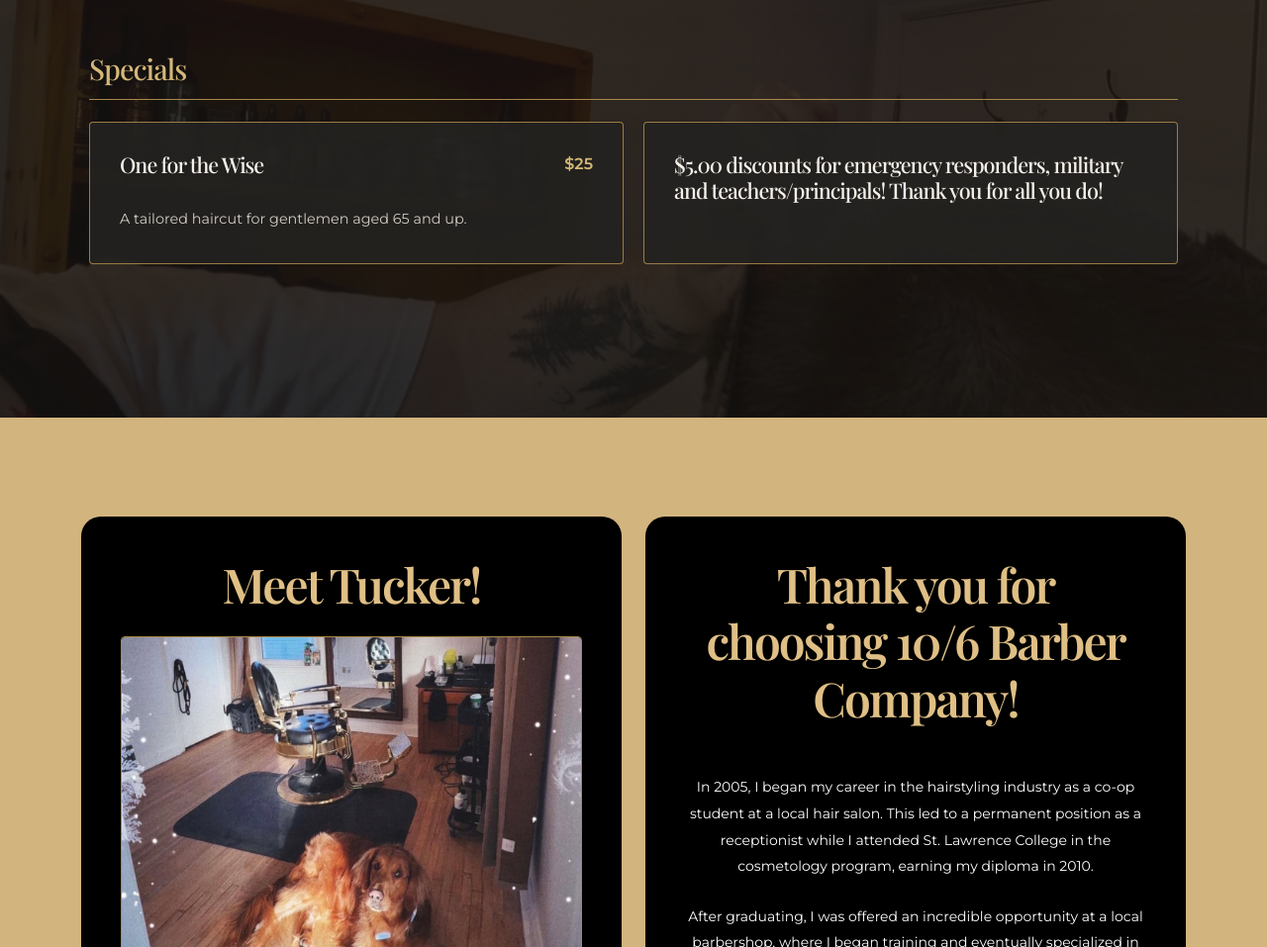
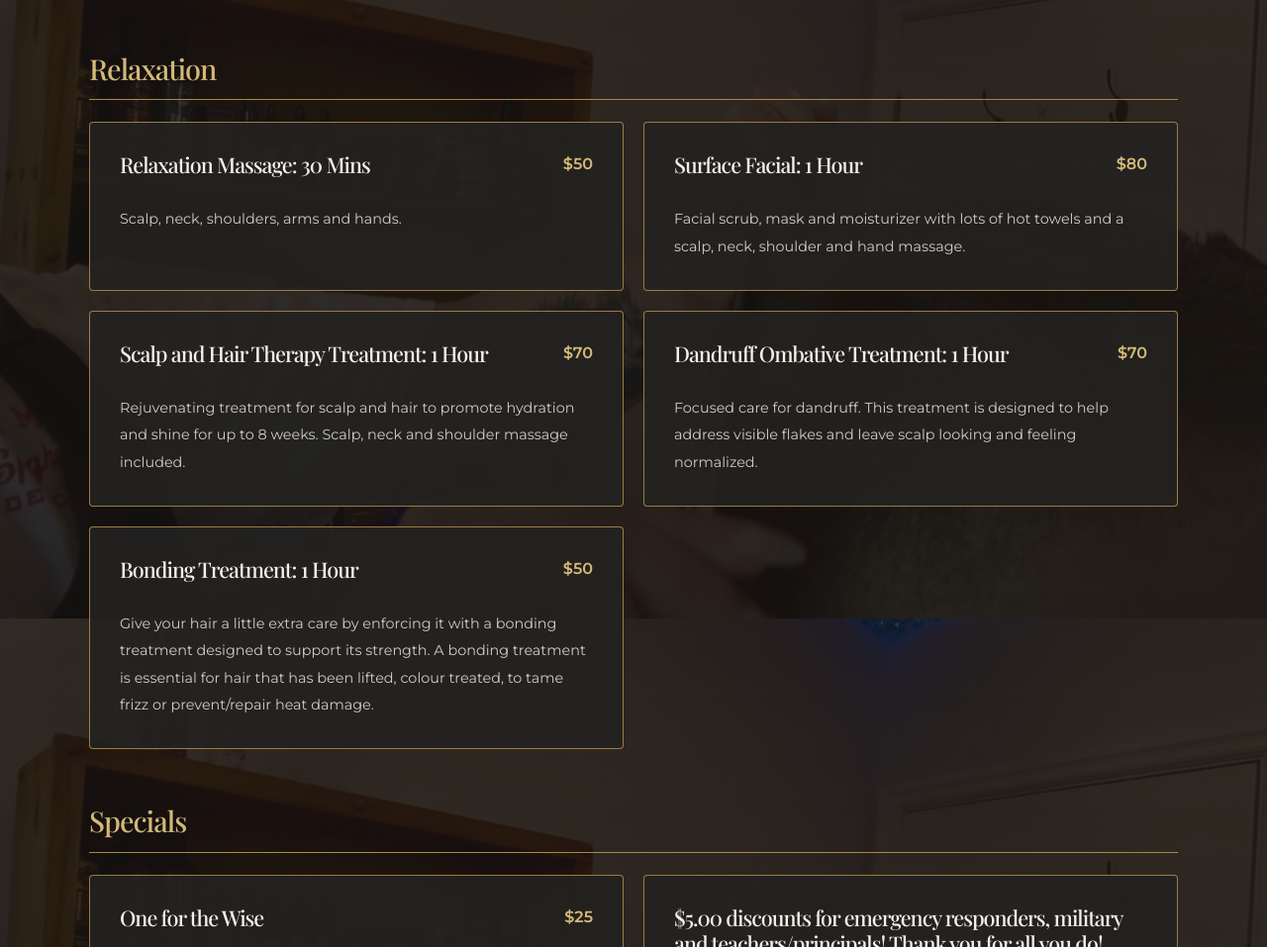
Before and after one commit to 106barber/106barber.github.io, a plain HTML site: page index.html in a window 1280 px wide. Shown: the part 2608-3565 px from the top of the page at 99% size. Drawn offline with nearby package versions, Linux system fonts and the light colour scheme.

Commit message:
Update index.html

```diff
--- a/index.html
+++ b/index.html
@@ -377,6 +377,69 @@
 
     </div>
 </div>
+         <!-- relaxation -->
+        <div class="service-category">
+            <h3 class="category-title">Relaxation</h3>
+
+            <div class="service-list">
+                <article class="service-item">
+                    <div class="service-info">
+                        <div class="service-title">
+                            <h4>Relaxation Massage: 30 Mins</h4>
+                            <span class="service-price">$50</span>
+                        </div>
+                        <p>Scalp, neck, shoulders, arms and hands.</p>
+                    </div>
+                </article>
+
+                   <article class="service-item signature-service">
+                    <div class="service-info">
+                        <div class="service-title">
+                            <h4>Surface Facial: 1 Hour</h4>
+                            <span class="service-price">$80</span>
+                        </div>
+                        <p>Facial scrub, mask and moisturizer with lots of hot towels and a scalp, neck, shoulder and hand massage.</p>
+                    </div>
+
+                </article>
+
+                    <article class="service-item signature-service">
+                    <div class="service-info">
+                        <div class="service-title">
+                            <h4>Scalp and Hair Therapy Treatment: 1 Hour</h4>
+                            <span class="service-price">$70</span>
+                        </div>
+                        <p>Rejuvenating treatment for scalp and hair to promote hydration and shine for up to 8 weeks. Scalp, neck and shoulder massage included. </p>
+                    </div>
+
+                </article>
+
+                       <article class="service-item signature-service">
+                    <div class="service-info">
+                        <div class="service-title">
+                            <h4>Dandruff Ombative Treatment: 1 Hour</h4>
+                            <span class="service-price">$70</span>
+                        </div>
+                        <p>Focused care for dandruff. This treatment is designed to help address visible flakes and leave scalp looking and feeling normalized.</p>
+                    </div>
+
+                </article>
+
+                            <article class="service-item signature-service">
+                    <div class="service-info">
+                        <div class="service-title">
+                            <h4>Bonding Treatment: 1 Hour</h4>
+                            <span class="service-price">$50</span>
+                        </div>
+                        <p>Give your hair a little extra care by enforcing it with a bonding treatment designed to support its strength. A bonding treatment is essential for hair that has been lifted, colour treated, to tame frizz or prevent/repair heat damage.</p>
+                    </div>
+
+                </article>
+
+
+
+            </div>
+        </div>
 
 
         <!-- Specials -->
```
